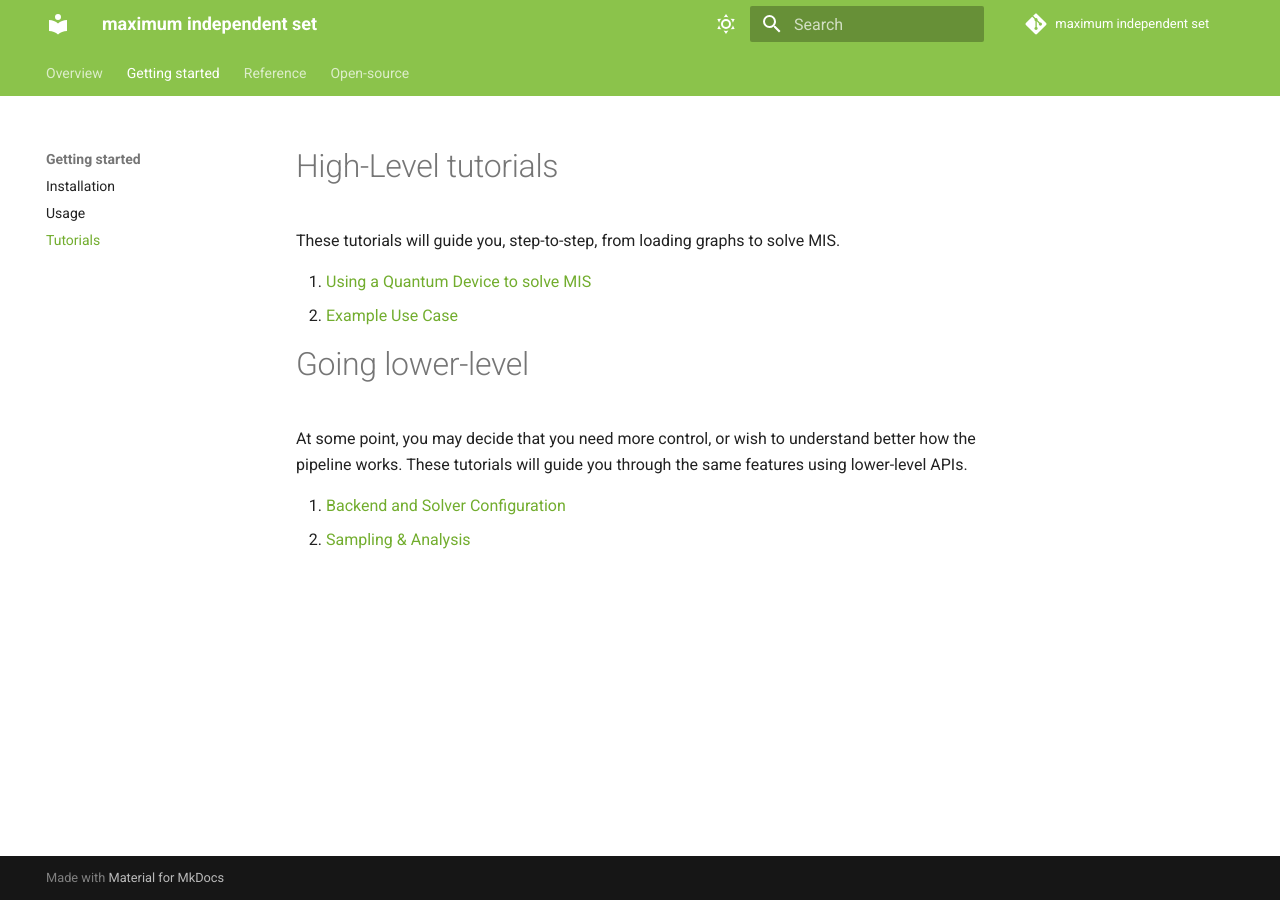
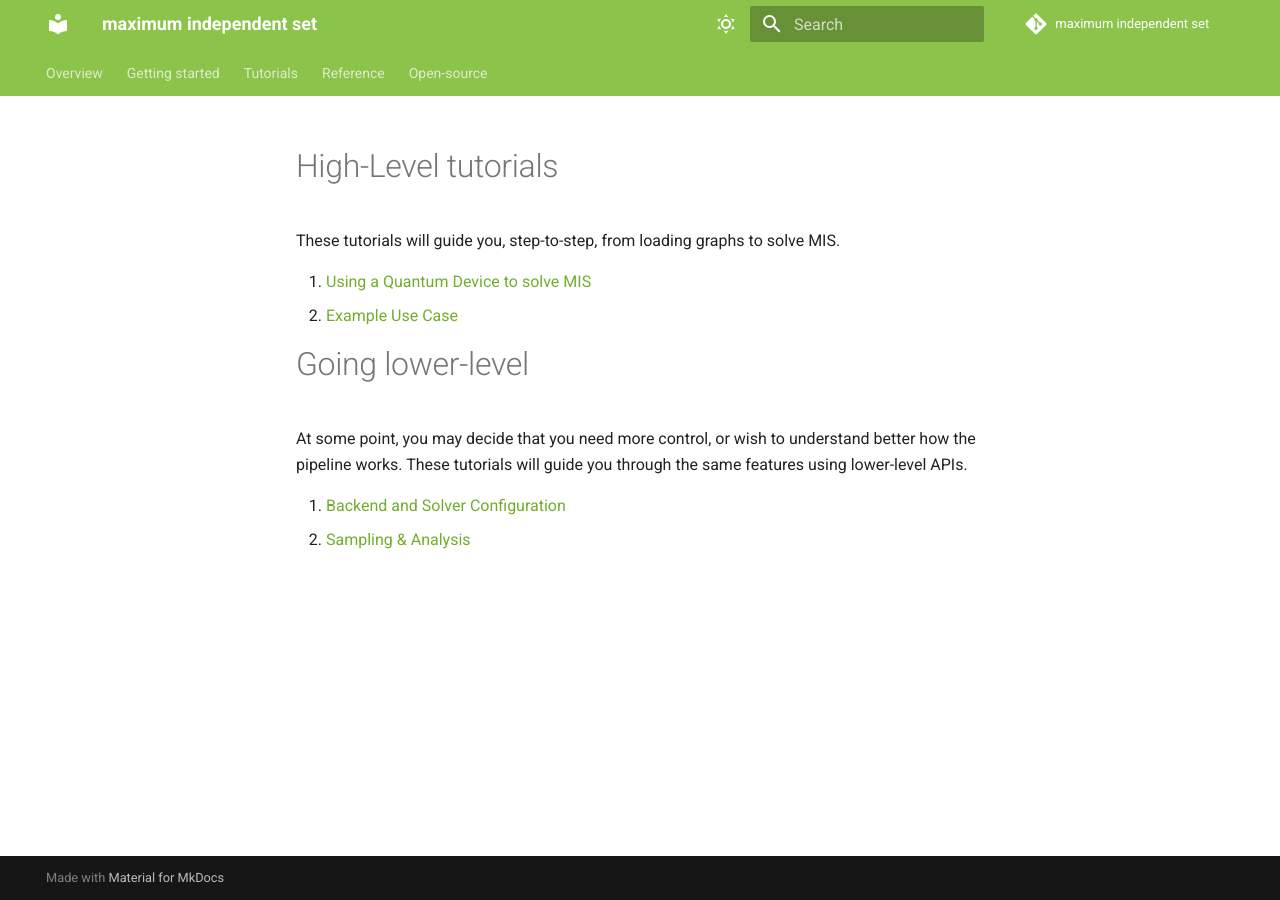
Before and after one commit to pasqal-io/maximum-independent-set, an MkDocs documentation site: the page built from docs/tutorials.md, in a window 1280 px wide. Built offline with MkDocs 1.6.1 and Material for MkDocs 9.7.7, drawn with Linux system fonts in a browser that asks for light colours; the version menu is left out; part of the change alters nothing that is shown.

```diff
--- a/mkdocs.yml
+++ b/mkdocs.yml
@@ -7,7 +7,8 @@ nav:
   - Getting started:
     - Installation: installation.md
     - Usage: usage.md
-    - Tutorials: tutorials.md
+  - Tutorials:
+    - "Tutorial 1 - Using a Quantum Device to solve MIS": "tutorial 1a - Using a Quantum Device to solve MIS.ipynb"
   - Reference: $api/mis.***
   - Open-source:
     - Licence (MIT-Derived): LICENSE.md
```
